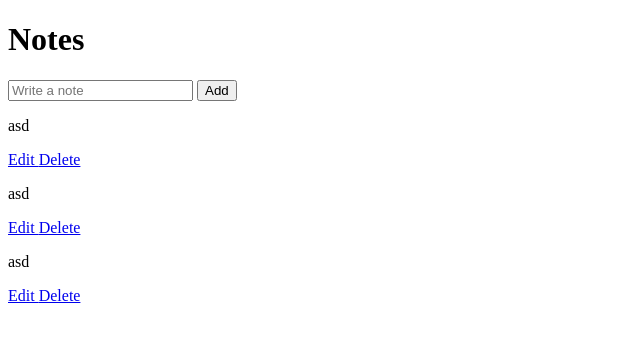
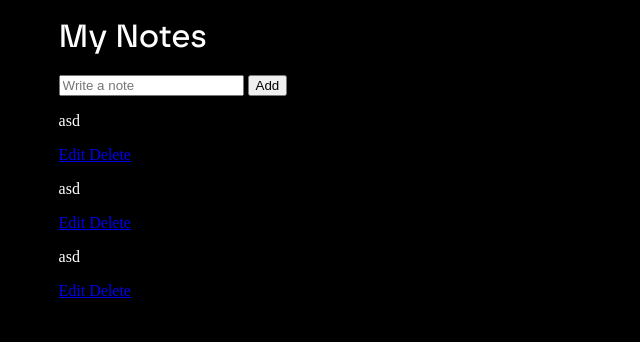
Before and after one commit to aryanbrite/flask, a Flask app: page / in a window 1280 px wide. Shown: the top 342 px of the page, without its empty margins (0-640 px from the left). Run offline with Flask 3, Linux system fonts and the light colour scheme; a user stored in the database is signed in; data comes from the database, SQL or seed files in the repository.

Commit message:
added css to index

```diff
--- a/static/index.css
+++ b/static/index.css
@@ -0,0 +1,19 @@
+.main{
+    margin-left: 4%;
+    margin-right: 4%;
+}
+
+body{
+    background-color: black;
+    color: white;
+}
+@font-face {
+        font-family: safiro;
+        src: url(./safiro-medium-webfont.ttf)format("truetype");
+        font-display: swap
+}
+
+h1{
+    font-family: safiro;
+    font-weight: 1;
+}
--- a/templates/index.html
+++ b/templates/index.html
@@ -2,11 +2,14 @@
 <html>
 <head>
     <title>Notes</title>
+    <link rel="stylesheet" href="{{ url_for('static', filename='index.css') }}">
+
 </head>
 
 <body>
+<div class="main">
 
-<h1>Notes</h1>
+    <h1>My Notes</h1>
 
     <form action="/add" method="POST">
         <input type="text" name="note" placeholder="Write a note">
@@ -38,6 +41,7 @@
 
     {% endif %}
 
+</div>
 
 </body>
 </html>
```
Lines whose indentation alone changed are shown as unchanged.
